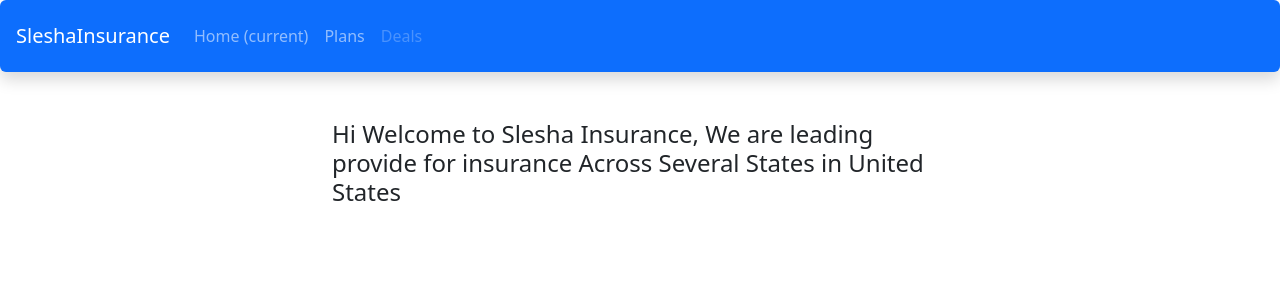
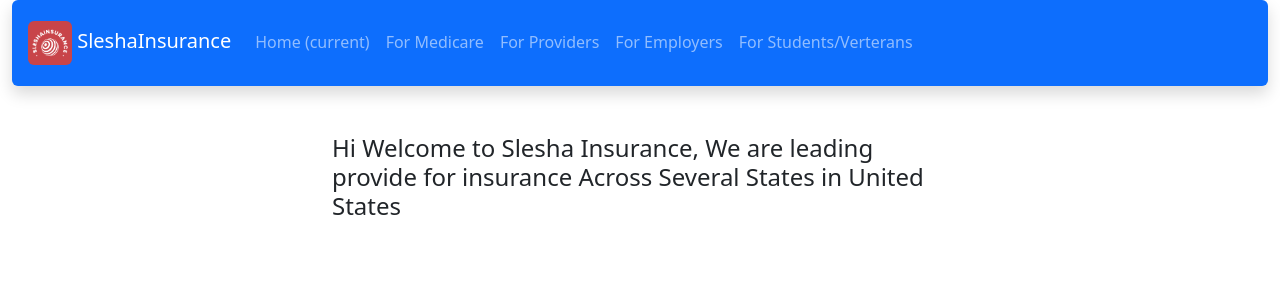
Before and after one commit to SleshaTraining/SleshaInsurance, an Angular app in the folder ui/SleshaInsuranceUI/: page / in a window 1280 px wide. Shown: the top 300 px of the page. Built offline with nearby package versions, Linux system fonts and the light colour scheme.

Commit message:
added logo

```diff
--- a/ui/SleshaInsuranceUI/src/app/app.component.html
+++ b/ui/SleshaInsuranceUI/src/app/app.component.html
@@ -1,26 +1,6 @@
 <div class="container-fluid">
     <div class="row">
-        <nav class="navbar navbar-expand-lg navbar-dark bg-primary text-light rounded p-3 shadow">
-            <button class="navbar-toggler" type="button" data-toggle="collapse" data-target="#navbarTogglerDemo03" aria-controls="navbarTogglerDemo03" aria-expanded="false" aria-label="Toggle navigation">
-              <span class="navbar-toggler-icon"></span>
-            </button>
-            <a class="navbar-brand" href="#">SleshaInsurance</a>
-
-            <div class="collapse navbar-collapse" id="navbarTogglerDemo03">
-              <ul class="navbar-nav mr-auto mt-2 mt-lg-0">
-                <li class="nav-item active">
-                  <a class="nav-link" href="#">Home <span class="sr-only">(current)</span></a>
-                </li>
-                <li class="nav-item">
-                  <a class="nav-link" href="#">Plans</a>
-                </li>
-                <li class="nav-item">
-                  <a class="nav-link disabled" href="#">Deals</a>
-                </li>
-              </ul>
-
-            </div>
-          </nav>
+        <app-nav></app-nav>
     </div>
     <div class="row justify-content-center">
         <div class="col-12 col-md-12 col-lg-8 col-xl-6 mt-5 h4">
--- a/ui/SleshaInsuranceUI/src/app/app.module.ts
+++ b/ui/SleshaInsuranceUI/src/app/app.module.ts
@@ -3,10 +3,12 @@ import { BrowserModule } from '@angular/platform-browser';
 
 import { AppRoutingModule } from './app-routing.module';
 import { AppComponent } from './app.component';
+import { NavComponent } from './nav/nav.component';
 
 @NgModule({
   declarations: [
-    AppComponent
+    AppComponent,
+    NavComponent
   ],
   imports: [
     BrowserModule,
--- /dev/null
+++ b/ui/SleshaInsuranceUI/src/app/nav/nav.component.html
@@ -0,0 +1,29 @@
+<nav class="navbar navbar-expand-lg navbar-dark bg-primary text-light rounded p-3 shadow">
+    <button class="navbar-toggler" type="button" data-toggle="collapse" data-target="#navbarTogglerDemo03" aria-controls="navbarTogglerDemo03" aria-expanded="false" aria-label="Toggle navigation">
+      <span class="navbar-toggler-icon"></span>
+    </button>
+    <a class="navbar-brand" href="#">
+        <img src="../../assets/logo.png" class="img-fluid img-thubmnail rounded" style="max-height: 44px;" alt="">
+        SleshaInsurance</a>
+
+    <div class="collapse navbar-collapse" id="navbarTogglerDemo03">
+      <ul class="navbar-nav mr-auto mt-2 mt-lg-0 h6">
+        <li class="nav-item active">
+          <a class="nav-link" href="#">Home <span class="sr-only">(current)</span></a>
+        </li>
+        <li class="nav-item">
+          <a class="nav-link" href="#">For Medicare</a>
+        </li>
+        <li class="nav-item">
+          <a class="nav-link" href="#">For Providers</a>
+        </li>
+        <li class="nav-item">
+            <a class="nav-link" href="#">For Employers</a>
+          </li>
+          <li class="nav-item">
+            <a class="nav-link" href="#">For Students/Verterans</a>
+          </li>
+      </ul>
+
+    </div>
+  </nav>
--- /dev/null
+++ b/ui/SleshaInsuranceUI/src/app/nav/nav.component.ts
@@ -0,0 +1,15 @@
+import { Component, OnInit } from '@angular/core';
+
+@Component({
+  selector: 'app-nav',
+  templateUrl: './nav.component.html',
+  styleUrls: ['./nav.component.css']
+})
+export class NavComponent implements OnInit {
+
+  constructor() { }
+
+  ngOnInit(): void {
+  }
+
+}
```
Also changed, not shown: ui/SleshaInsuranceUI/src/app/nav/nav.component.css (added), ui/SleshaInsuranceUI/src/assets/logo.png (added), 1 other file (tests, documents, lock files or other folders).
